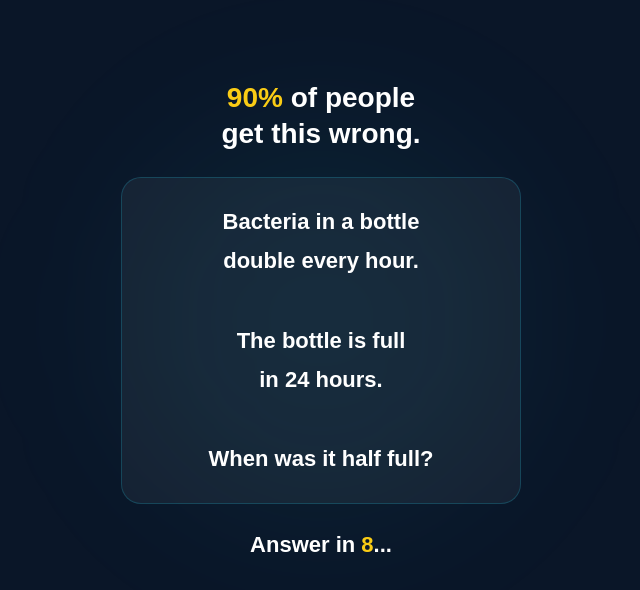
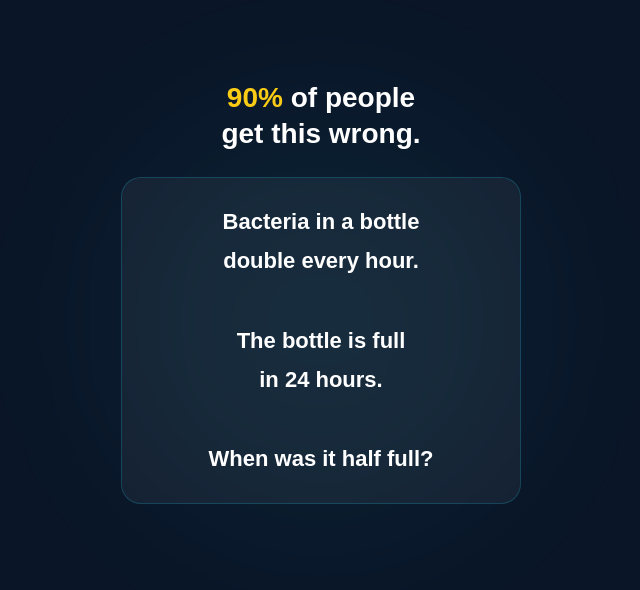
Before and after one commit to vegali915/mathnique, a Next.js app: page /vid-m9x3k2 in a window 1280 px wide. Shown: the top 590 px of the page, without its empty margins (319-959 px from the left). Built offline with nearby package versions, Linux system fonts and the light colour scheme.

Commit message:
Delay countdown start by 5 seconds

```diff
--- a/app/vid-m9x3k2/page.tsx
+++ b/app/vid-m9x3k2/page.tsx
@@ -15,7 +15,7 @@ export default function VideoPage() {
     // 場面1
     setTimeout(() => setShowHook(true), 100)
     setTimeout(() => setShowQuestion(true), 1500)
-    setTimeout(() => setPhase(1), 2500)
+    setTimeout(() => setPhase(1), 6500)
     // 場面2：解答
     setTimeout(() => setPhase(2), 12500)
     // 場面3：解説
```
